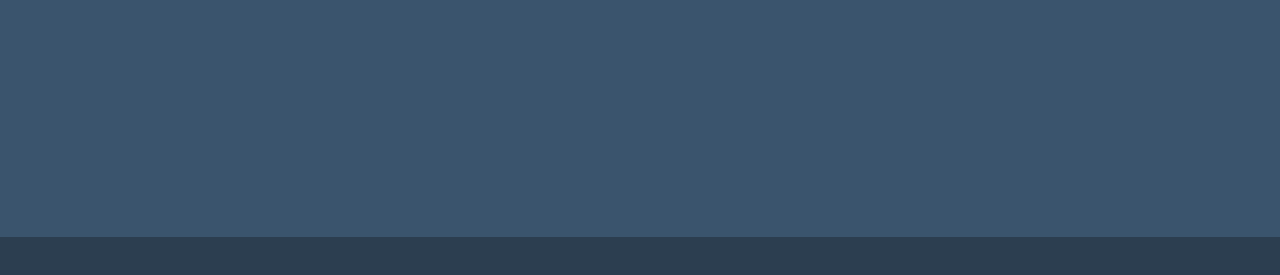
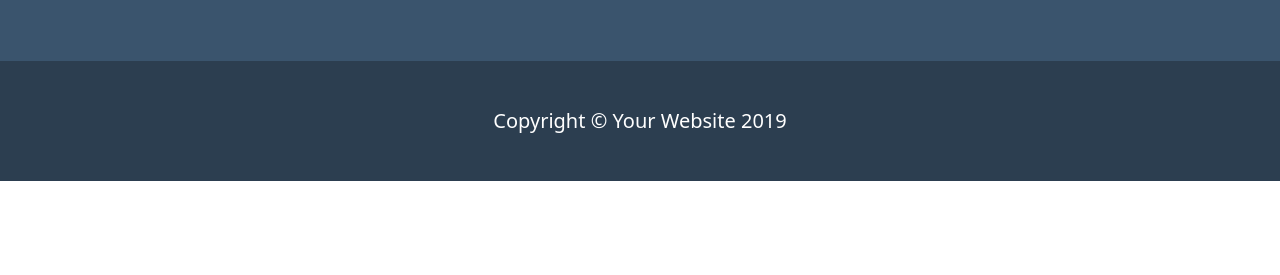
Before and after one commit to Francesco-Valentino/html-css-bootstrap-freelancer, a plain HTML site: page index.html in a window 1280 px wide. Shown: the part 2214-2489 px from the top of the page. After the commit the page ends 2403 px from the top, so only its background shows below. Drawn offline with nearby package versions, Linux system fonts and the light colour scheme.

Commit message:
styled whole footer temporarily

```diff
--- a/css/style.css
+++ b/css/style.css
@@ -76,12 +76,12 @@ button{
 
 .upper-footer{
     background-color: #3A546D;
-    height: 400px;
+    /*height: 400px;*/
 }
 
 .lower-footer{
     background-color: #2C3E50;
-    height: 200px;
+    /*height: 200px;*/
 }
 
 .glyph-wrapper{
--- a/index.html
+++ b/index.html
@@ -220,7 +220,6 @@
                                 </div>
                             </div>
                         </div>
-
                         <div class="col-12 col-md-4">
                             <h4 class="upc">
                                 About Freelancer
@@ -231,13 +230,11 @@
                         </div>
                     </div>
                 </div>
-
-
-
-
             </section>
-            <section class="lower-footer">
-
+            <section class="lower-footer text-center">
+                <h5 class="py-5 txt-white">
+                    Copyright &copy; Your Website 2019
+                </h5>
             </section>
         </footer>
     </body>
```
